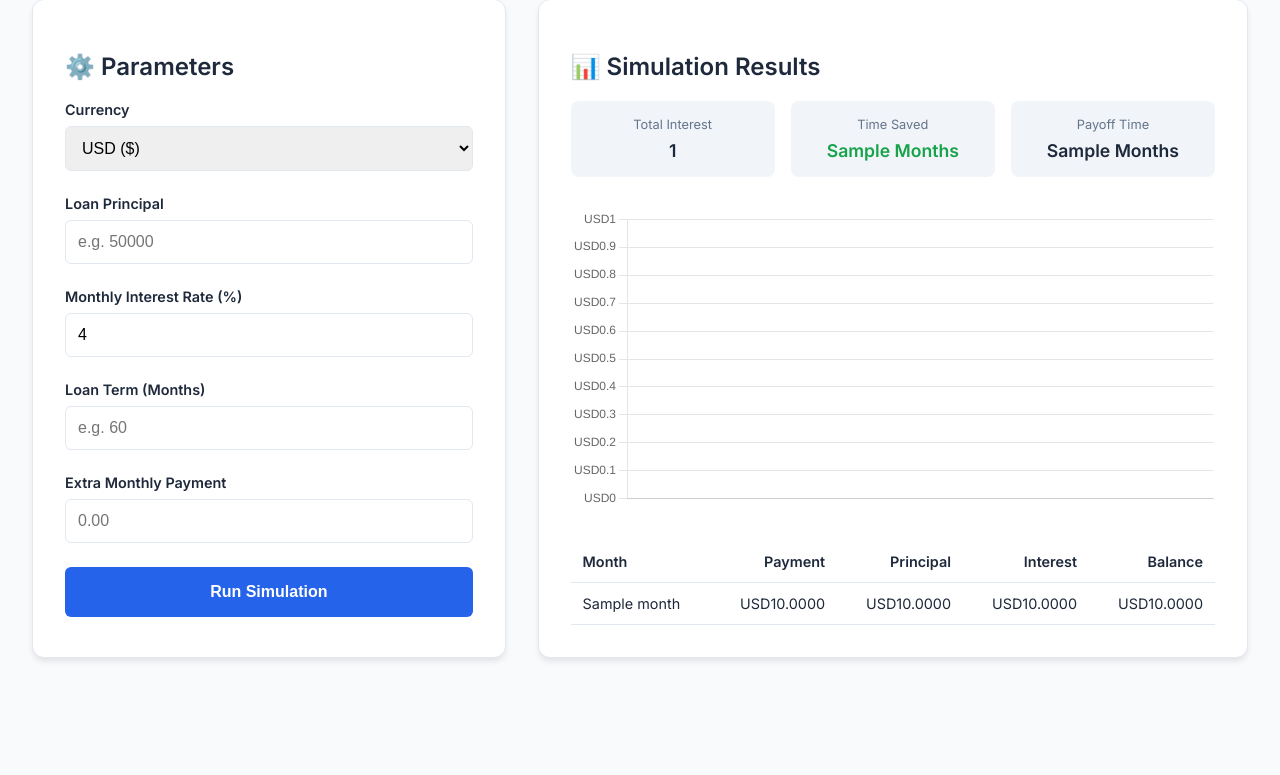
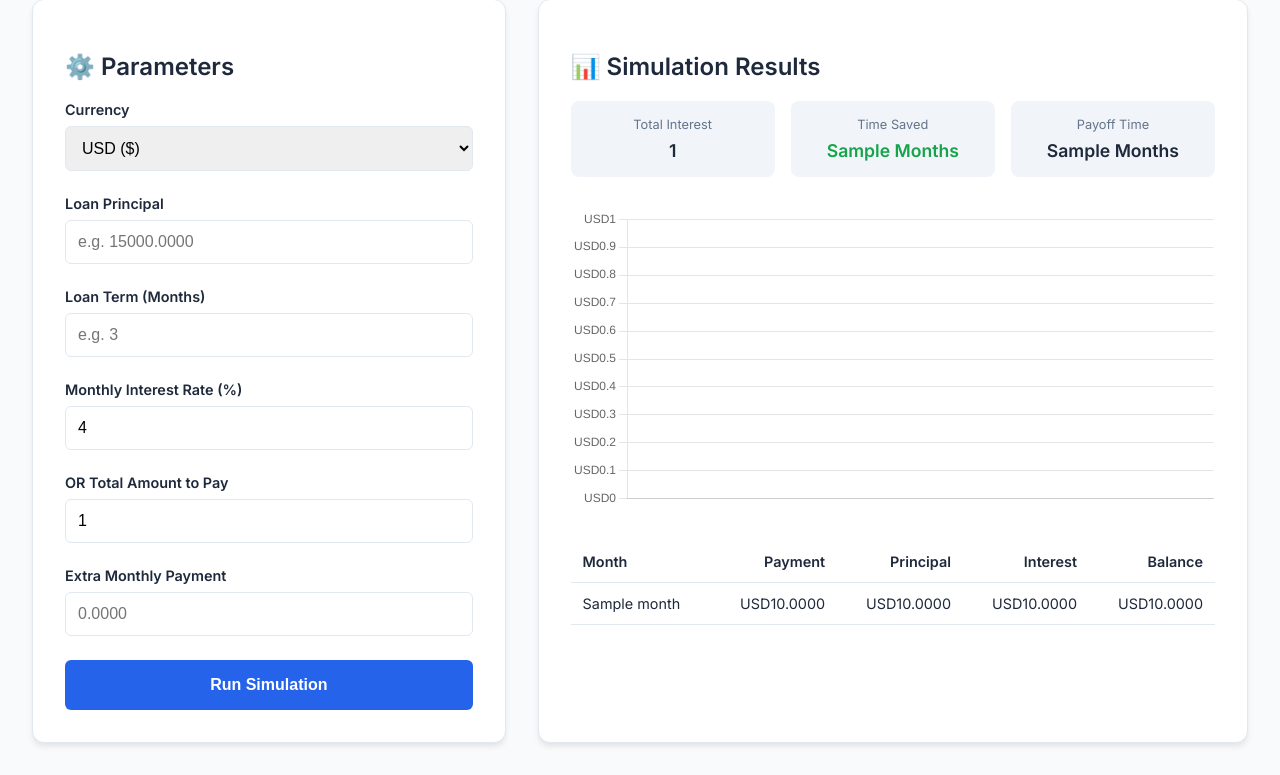
Before and after one commit to EngineerMapatac/NeuroBalance-Engine, a Flask app: template templates/index.html in a window 1280 px wide. Shown: the part 193-968 px from the top of the page. Before the commit the page ends 854 px from the top, so only its background shows below. Run offline with Flask 3, Linux system fonts and the light colour scheme; the template is opened without the code that fills it: most values are stand-ins (such as "Sample title", 1, 10 or a date in 2020).

Commit message:
UPDATED APP.PY AND INDEX.HTML

```diff
--- a/templates/index.html
+++ b/templates/index.html
@@ -34,19 +34,23 @@
                     </div>
                     <div class="form-group">
                         <label>Loan Principal</label>
-                        <input type="number" step="0.01" name="principal" value="{{ inputs.principal }}" required placeholder="e.g. 50000">
+                        <input type="number" step="0.01" name="principal" value="{{ inputs.principal }}" required placeholder="e.g. 15000.0000">
+                    </div>
+                    <div class="form-group">
+                        <label>Loan Term (Months)</label>
+                        <input type="number" name="months" value="{{ inputs.months }}" required placeholder="e.g. 3">
                     </div>
                     <div class="form-group">
                         <label>Monthly Interest Rate (%)</label>
-                        <input type="number" step="0.0001" name="rate" value="{{ inputs.rate }}" required placeholder="e.g. 1.5000">
+                        <input type="number" step="0.0001" name="rate" value="{{ inputs.rate }}" placeholder="e.g. 10.0000">
                     </div>
                     <div class="form-group">
-                        <label>Loan Term (Months)</label>
-                        <input type="number" name="months" value="{{ inputs.months }}" required placeholder="e.g. 60">
+                        <label>OR Total Amount to Pay</label>
+                        <input type="number" step="0.01" name="total_payable" value="{{ inputs.total_payable }}" placeholder="e.g. 19000.0000">
                     </div>
                     <div class="form-group highlight">
                         <label>Extra Monthly Payment</label>
-                        <input type="number" step="0.01" name="extra" value="{{ inputs.extra }}" placeholder="0.00">
+                        <input type="number" step="0.01" name="extra" value="{{ inputs.extra }}" placeholder="0.0000">
                     </div>
                     <button type="submit" class="btn-primary">Run Simulation</button>
                 </form>
```
